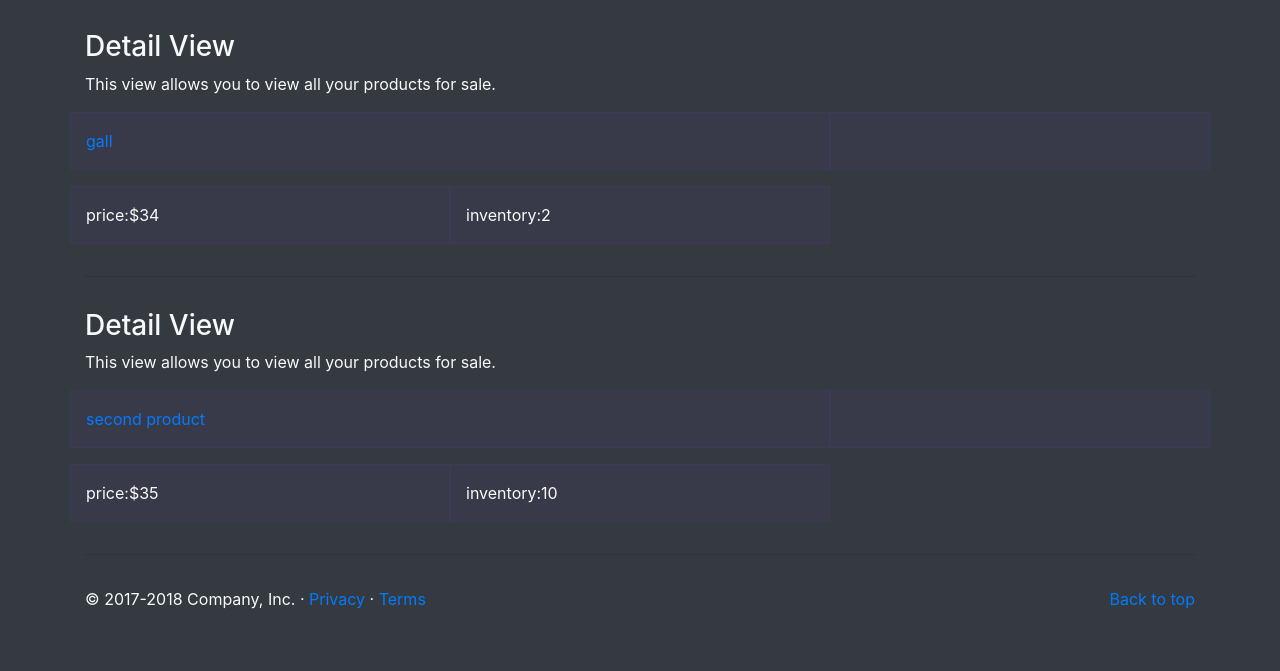
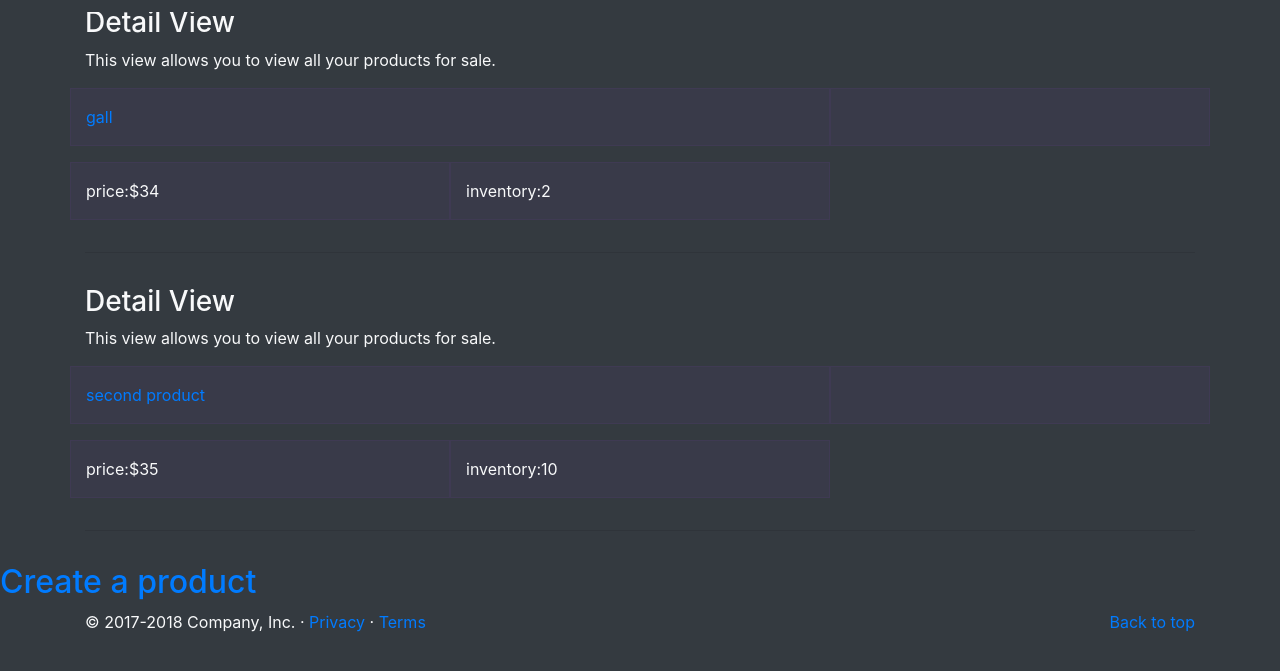
Before and after one commit to Chilton3409/django-projects, a Django app: page /store/products in a window 1280 px wide. Shown: the part 58-729 px from the top of the page. Run offline with Django 4.2, Linux system fonts and the light colour scheme; data comes from the database, SQL or seed files in the repository; both versions use the stored data as it was after the commit; some libraries are stand-ins or nearby versions.

Commit message:
added create product page

```diff
--- a/portfolio/store/templates/store/product_list.html
+++ b/portfolio/store/templates/store/product_list.html
@@ -6,7 +6,7 @@
 <link rel="stylesheet" href="{% static 'css/grid.css' %}" />
 {% endblock %}
 
-<p>it worked!</p>
+
 
 {% if product_list%}
 {% for product in product_list%}
@@ -29,8 +29,13 @@
 
 
 {%endfor%}
+<footer>
+  <h2><a href="{% url 'store:product_create'%}">Create a product</a></h2>
+
+</footer>
 
 {%else%}
+<h2><a href="{% url 'store:product_create'%}">Create a product</a></h2>
 <p>No products listed</p>
 
 {%endif%}
--- a/portfolio/store/urls.py
+++ b/portfolio/store/urls.py
@@ -5,6 +5,7 @@ urlpatterns = [
     path('', views.index, name='home'),
     path('products', views.ProductListView.as_view(), name='product_list'),
     path('productInfo/<uuid:pk>', views.ProductDetailView.as_view(), name='product_detail'),
+    path('productCreate/', views.ProductCreateView.as_view(), name='product_create'),
     path('store/', views.StoreListView.as_view(), name='store_list'),
     path('storeDetail/<int:pk>/', views.StoreDetailView.as_view(), name='store_detail'),
     path('Contact/', views.BusinessListView.as_view(), name='business_list'),
--- a/portfolio/store/views.py
+++ b/portfolio/store/views.py
@@ -20,6 +20,7 @@ from django import forms
 from django.contrib.auth import get_user_model
 from users.forms import CustomUserCreationForm, CustomUserChangeForm
 
+from django.views.generic.edit import CreateView, UpdateView, DeleteView
 
 
 
@@ -50,6 +51,13 @@ class ProductDetailView(generic.DetailView):
     model = Product
     context_object_name = 'product'
     template_name='store/product_detail.html'
+
+class ProductCreateView(CreateView):
+    model = Product
+    fields = ['name', 'price', 'inv', 'description']
+    template_name = 'store/product_create.html'
+    success_url = reverse_lazy('store:product_list')
+
 
 class StoreListView(generic.ListView):
     model = Store
```
Also changed, not shown: portfolio/store/templates/store/product_create.html (added, +15 -0 lines), portfolio/db.sqlite3, 3 other files.
